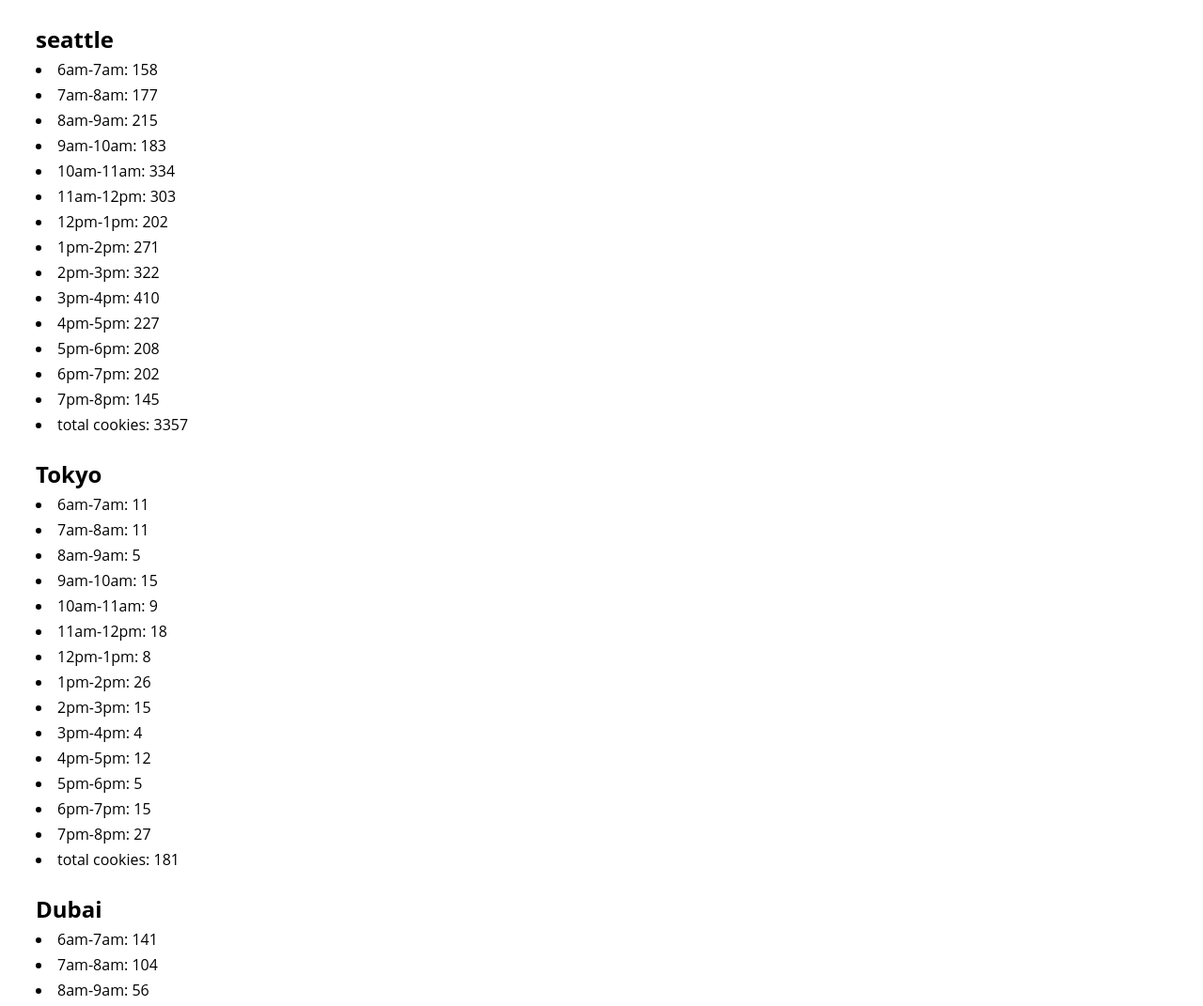
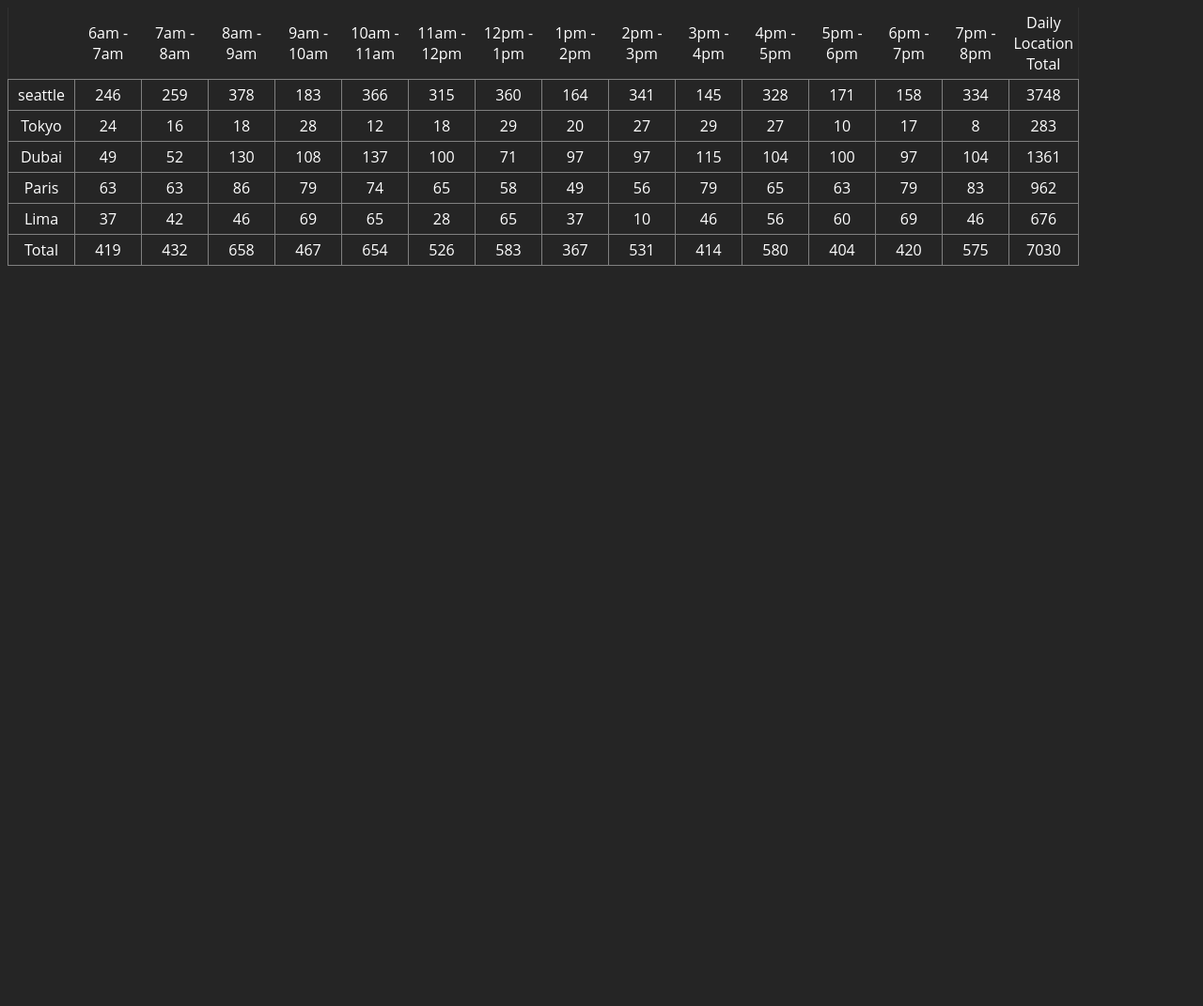
Before and after one commit to Suhaib-Ersan/cookie-stand, a plain HTML site: page index.html in a window 1280 px wide. Shown: the top 1071 px of the page at 94% size. After the commit the page ends 800 px from the top, so only its background shows below. Drawn offline with Linux system fonts and the light colour scheme.

Commit message:
finished lab 07

```diff
--- a/css/style.css
+++ b/css/style.css
@@ -1,5 +1,33 @@
 * {
+    background-color: rgb(37, 37, 37);
     font-family: "Open Sans", "Helvetica Neue", sans-;
+}
+
+table,
+tr,
+td {
+    color: white;
+    border: 1px rgb(128, 128, 128) solid;
+    border-collapse: collapse;
+}
+
+td {
+    width: 60px;
+}
+
+table {
+    border: none;
+    background-color: rgb(49, 49, 49);
+}
+
+td {
+    padding: 5px;
+    text-align: center;
+}
+
+
+.tableHeader {
+    border: none;
 }
 
 article {
--- a/js/sales.js
+++ b/js/sales.js
@@ -1,211 +1,137 @@
 'use strict';
 
-let seattle = {
-  cityName : 'seattle',
-  minCustPHour : 23,
-  maxCustPHour : 65,
-  avgCookiesPCust : 6.3,
-  totalCookies: 0,
-  activeHours : ['6am-7am','7am-8am','8am-9am','9am-10am','10am-11am','11am-12pm','12pm-1pm','1pm-2pm','2pm-3pm','3pm-4pm','4pm-5pm','5pm-6pm','6pm-7pm','7pm-8pm'],
-  randomCustPHour: [],
-  avgCookiesPHour: [],
+let tableEl = document.createElement('table');
+let CitiesObjectsArray = [];
+let allCitiesDailyTotal = [];
+let activeHours = ['6am - 7am', '7am - 8am', '8am - 9am', '9am - 10am', '10am - 11am', '11am - 12pm', '12pm - 1pm', '1pm - 2pm', '2pm - 3pm', '3pm - 4pm', '4pm - 5pm', '5pm - 6pm', '6pm - 7pm', '7pm - 8pm'];
 
-  randomCustNumFunction: function() {
+function setUpBasicTableWithTime() {
+  let divEl = document.getElementById('container');
+  divEl.appendChild(tableEl);
+  let tableRowEl = document.createElement('tr');
+  tableEl.appendChild(tableRowEl);
+  tableRowEl.setAttribute('class', 'tableHeader');
+
+  let tableEmptyEl = document.createElement('td');
+  tableRowEl.appendChild(tableEmptyEl);
+  tableEmptyEl.setAttribute('class', 'tableHeader');
+
+  for (let i = 0; i < activeHours.length; i++) {
+    let tdEl = document.createElement('td');
+    tableRowEl.appendChild(tdEl);
+    tdEl.textContent = activeHours[i];
+    tdEl.setAttribute('class', 'tableHeader');
+  }
+
+  let tdEl = document.createElement('td');
+  tableRowEl.appendChild(tdEl);
+  tdEl.textContent = 'Daily Location Total';
+  tdEl.setAttribute('class', 'tableHeader');
+}
+
+function CityShop(cityName, minCustPHour, maxCustPHour, avgCookiesPCust) {
+  this.cityName = cityName;
+  this.minCustPHour = minCustPHour;
+  this.maxCustPHour = maxCustPHour;
+  this.avgCookiesPCust = avgCookiesPCust;
+  this.totalCookies = 0;
+  this.activeHours = ['6am - 7am', '7am - 8am', '8am - 9am', '9am - 10am', '10am - 11am', '11am - 12pm', '12pm - 1pm', '1pm - 2pm', '2pm - 3pm', '3pm - 4pm', '4pm - 5pm', '5pm - 6pm', '6pm - 7pm', '7pm - 8pm'];
+  this.randomCustPHour = [];
+  this.avgCookiesPHour = [];
+  CitiesObjectsArray.push(this);
+}
+CityShop.prototype.randomCustNumFunction = function () {
   for (let i = 0; i < this.activeHours.length; i++) {
     this.randomCustPHour.push(Math.floor(Math.random() * (this.maxCustPHour - this.minCustPHour + 1) + this.minCustPHour));
   }
-  },
-  randomCookiesNumFunctionPlusTotal: function() {
+};
+CityShop.prototype.randomCookiesNumFunctionPlusTotal = function () {
   for (let i = 0; i < this.activeHours.length; i++) {
-      this.avgCookiesPHour.push(Math.ceil(this.randomCustPHour[i]*this.avgCookiesPCust));
+    this.avgCookiesPHour.push(Math.ceil(this.randomCustPHour[i] * this.avgCookiesPCust));
     this.totalCookies += this.avgCookiesPHour[i];
+
   }
-  },
-  renderFunction: function() {
-    let divEl = document.getElementById('container');
-    let articleEl = document.createElement('article');
-    divEl.appendChild(articleEl);
-    let h2El = document.createElement('h2');
-    h2El.textContent = this.cityName;
-    articleEl.appendChild(h2El);
-    for (let i = 0; i < this.activeHours.length; i++) {
-      let liEl = document.createElement('li');
-      articleEl.appendChild(liEl);
-      liEl.textContent = this.activeHours[i]+': '+this.avgCookiesPHour[i];
+  allCitiesDailyTotal.push(this.totalCookies);
+};
+CityShop.prototype.renderFunction = function () {
+  let tableRowEl = document.createElement('tr');
+  tableEl.appendChild(tableRowEl);
+
+  let tableNameEl = document.createElement('td');
+  tableRowEl.appendChild(tableNameEl);
+  tableNameEl.textContent = this.cityName;
+
+  for (let i = 0; i < this.avgCookiesPHour.length; i++) {
+    let tableDataEl = document.createElement('td');
+    tableRowEl.appendChild(tableDataEl);
+    tableDataEl.textContent = this.avgCookiesPHour[i];
   }
-    let totalCookiesLiEl = document.createElement('li');
-    articleEl.appendChild(totalCookiesLiEl);
-    totalCookiesLiEl.textContent = 'total cookies: '+this.totalCookies;
-  },
+  let tableTotalEl = document.createElement('td');
+  tableRowEl.appendChild(tableTotalEl);
+  tableTotalEl.textContent = this.totalCookies;
 };
+
+function allCitiesTotalPHour() {
+  let totalRowEl = document.createElement('tr');
+  tableEl.appendChild(totalRowEl);
+
+  let totalRowDataEl = document.createElement('td');
+  totalRowEl.appendChild(totalRowDataEl);
+  totalRowDataEl.textContent = 'Total';
+
+
+
+  for (let z = 0; z < activeHours.length; z++) {
+    let totalFooterEl = document.createElement('td');
+    totalRowEl.appendChild(totalFooterEl);
+    let footerTotal = 0;
+    for (let i = 0; i < CitiesObjectsArray.length; i++) {
+      footerTotal = footerTotal + CitiesObjectsArray[i].avgCookiesPHour[z];
+      totalFooterEl.textContent = footerTotal;
+
+      // allCitiesDailyTotal.push(footerTotal)
+    }
+  }
+
+  let dailyTotalAllCitiesEl = document.createElement('td');
+  totalRowEl.appendChild(dailyTotalAllCitiesEl);
+
+  let dailyTotalAllCitiesText = 0;
+  for (let i = 0; i < allCitiesDailyTotal.length; i++) {
+    dailyTotalAllCitiesText = dailyTotalAllCitiesText + allCitiesDailyTotal[i];
+  }
+
+  dailyTotalAllCitiesEl.textContent = dailyTotalAllCitiesText;
+
+}
+
+setUpBasicTableWithTime();
+
+let seattle = new CityShop('seattle', 23, 65, 6.3);
 seattle.randomCustNumFunction();
 seattle.randomCookiesNumFunctionPlusTotal();
 seattle.renderFunction();
+console.log(seattle.totalCookies);
 
-let Tokyo = {
-  cityName : 'Tokyo',
-  minCustPHour : 3,
-  maxCustPHour : 24,
-  avgCookiesPCust : 1.2,
-  totalCookies: 0,
-  activeHours : ['6am-7am','7am-8am','8am-9am','9am-10am','10am-11am','11am-12pm','12pm-1pm','1pm-2pm','2pm-3pm','3pm-4pm','4pm-5pm','5pm-6pm','6pm-7pm','7pm-8pm'],
-  randomCustPHour: [],
-  avgCookiesPHour: [],
-
-  randomCustNumFunction: function() {
-    for (let i = 0; i < this.activeHours.length; i++) {
-      this.randomCustPHour.push(Math.floor(Math.random() * (this.maxCustPHour - this.minCustPHour + 1) + this.minCustPHour));
-    }
-  },
-  randomCookiesNumFunctionPlusTotal: function() {
-    for (let i = 0; i < this.activeHours.length; i++) {
-      this.avgCookiesPHour.push(Math.ceil(this.randomCustPHour[i]*this.avgCookiesPCust));
-      this.totalCookies += this.avgCookiesPHour[i];
-    }
-  },
-  renderFunction: function() {
-    let divEl = document.getElementById('container');
-    let articleEl = document.createElement('article');
-    divEl.appendChild(articleEl);
-    let h2El = document.createElement('h2');
-    h2El.textContent = this.cityName;
-    articleEl.appendChild(h2El);
-    for (let i = 0; i < this.activeHours.length; i++) {
-      let liEl = document.createElement('li');
-      articleEl.appendChild(liEl);
-      liEl.textContent = this.activeHours[i]+': '+this.avgCookiesPHour[i];
-    }
-    let totalCookiesLiEl = document.createElement('li');
-    articleEl.appendChild(totalCookiesLiEl);
-    totalCookiesLiEl.textContent = 'total cookies: '+this.totalCookies;
-  },
-};
+let Tokyo = new CityShop('Tokyo', 3, 24, 1.2);
 Tokyo.randomCustNumFunction();
 Tokyo.randomCookiesNumFunctionPlusTotal();
 Tokyo.renderFunction();
 
-let Dubai = {
-  cityName : 'Dubai',
-  minCustPHour : 11,
-  maxCustPHour : 38,
-  avgCookiesPCust : 3.7,
-  totalCookies: 0,
-  activeHours : ['6am-7am','7am-8am','8am-9am','9am-10am','10am-11am','11am-12pm','12pm-1pm','1pm-2pm','2pm-3pm','3pm-4pm','4pm-5pm','5pm-6pm','6pm-7pm','7pm-8pm'],
-  randomCustPHour: [],
-  avgCookiesPHour: [],
-
-  randomCustNumFunction: function() {
-    for (let i = 0; i < this.activeHours.length; i++) {
-      this.randomCustPHour.push(Math.floor(Math.random() * (this.maxCustPHour - this.minCustPHour + 1) + this.minCustPHour));
-    }
-  },
-  randomCookiesNumFunctionPlusTotal: function() {
-    for (let i = 0; i < this.activeHours.length; i++) {
-      this.avgCookiesPHour.push(Math.ceil(this.randomCustPHour[i]*this.avgCookiesPCust));
-      this.totalCookies += this.avgCookiesPHour[i];
-    }
-  },
-  renderFunction: function() {
-    let divEl = document.getElementById('container');
-    let articleEl = document.createElement('article');
-    divEl.appendChild(articleEl);
-    let h2El = document.createElement('h2');
-    h2El.textContent = this.cityName;
-    articleEl.appendChild(h2El);
-    for (let i = 0; i < this.activeHours.length; i++) {
-      let liEl = document.createElement('li');
-      articleEl.appendChild(liEl);
-      liEl.textContent = this.activeHours[i]+': '+this.avgCookiesPHour[i];
-    }
-    let totalCookiesLiEl = document.createElement('li');
-    articleEl.appendChild(totalCookiesLiEl);
-    totalCookiesLiEl.textContent = 'total cookies: '+this.totalCookies;
-  },
-};
+let Dubai = new CityShop('Dubai', 11, 38, 3.7);
 Dubai.randomCustNumFunction();
 Dubai.randomCookiesNumFunctionPlusTotal();
 Dubai.renderFunction();
 
-let Paris = {
-  cityName : 'Paris',
-  minCustPHour : 20,
-  maxCustPHour : 38,
-  avgCookiesPCust : 2.3,
-  totalCookies: 0,
-  activeHours : ['6am-7am','7am-8am','8am-9am','9am-10am','10am-11am','11am-12pm','12pm-1pm','1pm-2pm','2pm-3pm','3pm-4pm','4pm-5pm','5pm-6pm','6pm-7pm','7pm-8pm'],
-  randomCustPHour: [],
-  avgCookiesPHour: [],
-
-  randomCustNumFunction: function() {
-    for (let i = 0; i < this.activeHours.length; i++) {
-      this.randomCustPHour.push(Math.floor(Math.random() * (this.maxCustPHour - this.minCustPHour + 1) + this.minCustPHour));
-    }
-  },
-  randomCookiesNumFunctionPlusTotal: function() {
-    for (let i = 0; i < this.activeHours.length; i++) {
-      this.avgCookiesPHour.push(Math.ceil(this.randomCustPHour[i]*this.avgCookiesPCust));
-      this.totalCookies += this.avgCookiesPHour[i];
-    }
-  },
-  renderFunction: function() {
-    let divEl = document.getElementById('container');
-    let articleEl = document.createElement('article');
-    divEl.appendChild(articleEl);
-    let h2El = document.createElement('h2');
-    h2El.textContent = this.cityName;
-    articleEl.appendChild(h2El);
-    for (let i = 0; i < this.activeHours.length; i++) {
-      let liEl = document.createElement('li');
-      articleEl.appendChild(liEl);
-      liEl.textContent = this.activeHours[i]+': '+this.avgCookiesPHour[i];
-    }
-    let totalCookiesLiEl = document.createElement('li');
-    articleEl.appendChild(totalCookiesLiEl);
-    totalCookiesLiEl.textContent = 'total cookies: '+this.totalCookies;
-  },
-};
+let Paris = new CityShop('Paris', 20, 38, 2.3);
 Paris.randomCustNumFunction();
 Paris.randomCookiesNumFunctionPlusTotal();
 Paris.renderFunction();
 
-let Lima = {
-  cityName : 'Lima',
-  minCustPHour : 2,
-  maxCustPHour : 16,
-  avgCookiesPCust : 4.6,
-  totalCookies: 0,
-  activeHours : ['6am-7am','7am-8am','8am-9am','9am-10am','10am-11am','11am-12pm','12pm-1pm','1pm-2pm','2pm-3pm','3pm-4pm','4pm-5pm','5pm-6pm','6pm-7pm','7pm-8pm'],
-  randomCustPHour: [],
-  avgCookiesPHour: [],
-
-  randomCustNumFunction: function() {
-    for (let i = 0; i < this.activeHours.length; i++) {
-      this.randomCustPHour.push(Math.floor(Math.random() * (this.maxCustPHour - this.minCustPHour + 1) + this.minCustPHour));
-    }
-  },
-  randomCookiesNumFunctionPlusTotal: function() {
-    for (let i = 0; i < this.activeHours.length; i++) {
-      this.avgCookiesPHour.push(Math.ceil(this.randomCustPHour[i]*this.avgCookiesPCust));
-      this.totalCookies += this.avgCookiesPHour[i];
-    }
-  },
-  renderFunction: function() {
-    let divEl = document.getElementById('container');
-    let articleEl = document.createElement('article');
-    divEl.appendChild(articleEl);
-    let h2El = document.createElement('h2');
-    h2El.textContent = this.cityName;
-    articleEl.appendChild(h2El);
-    for (let i = 0; i < this.activeHours.length; i++) {
-      let liEl = document.createElement('li');
-      articleEl.appendChild(liEl);
-      liEl.textContent = this.activeHours[i]+': '+this.avgCookiesPHour[i];
-    }
-    let totalCookiesLiEl = document.createElement('li');
-    articleEl.appendChild(totalCookiesLiEl);
-    totalCookiesLiEl.textContent = 'total cookies: '+this.totalCookies;
-  },
-};
+let Lima = new CityShop('Lima', 2, 16, 4.6);
 Lima.randomCustNumFunction();
 Lima.randomCookiesNumFunctionPlusTotal();
 Lima.renderFunction();
+
+allCitiesTotalPHour();
+console.log(CitiesObjectsArray);
```
Lines whose indentation alone changed are shown as unchanged.
